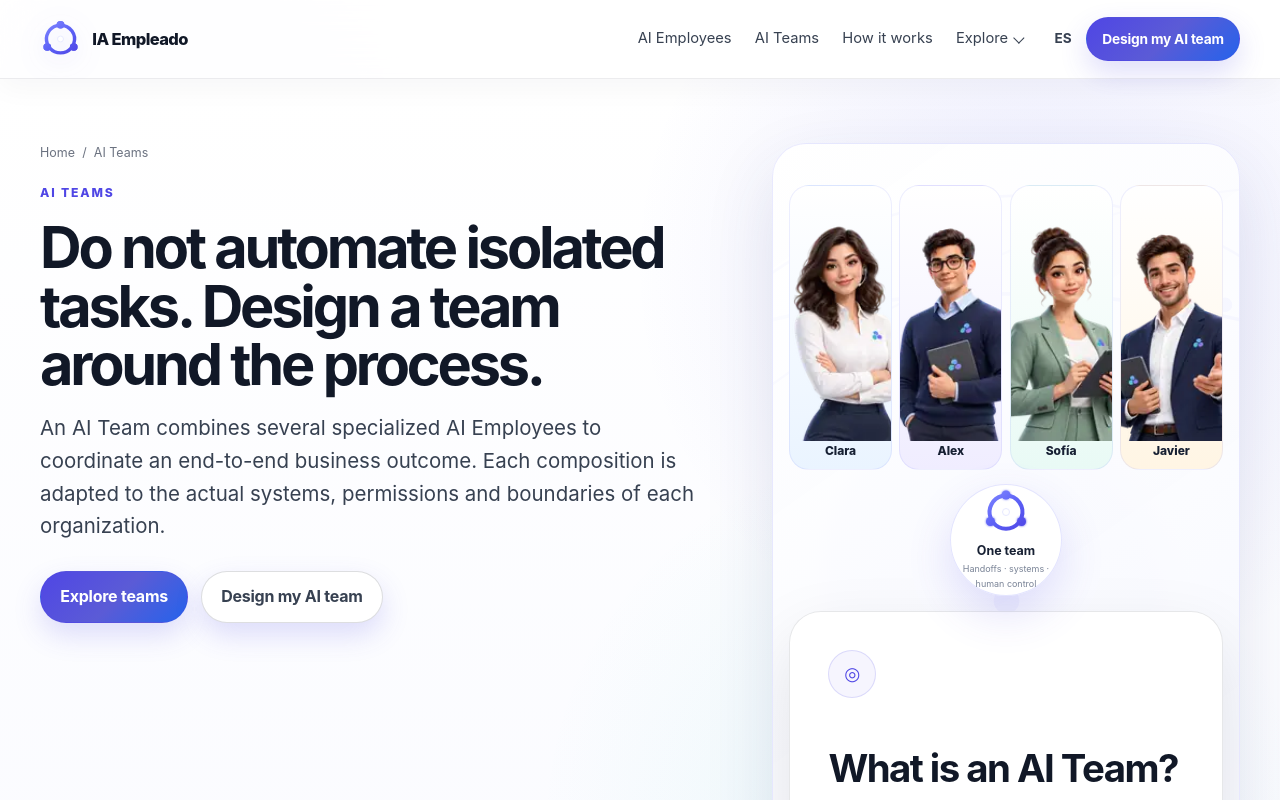
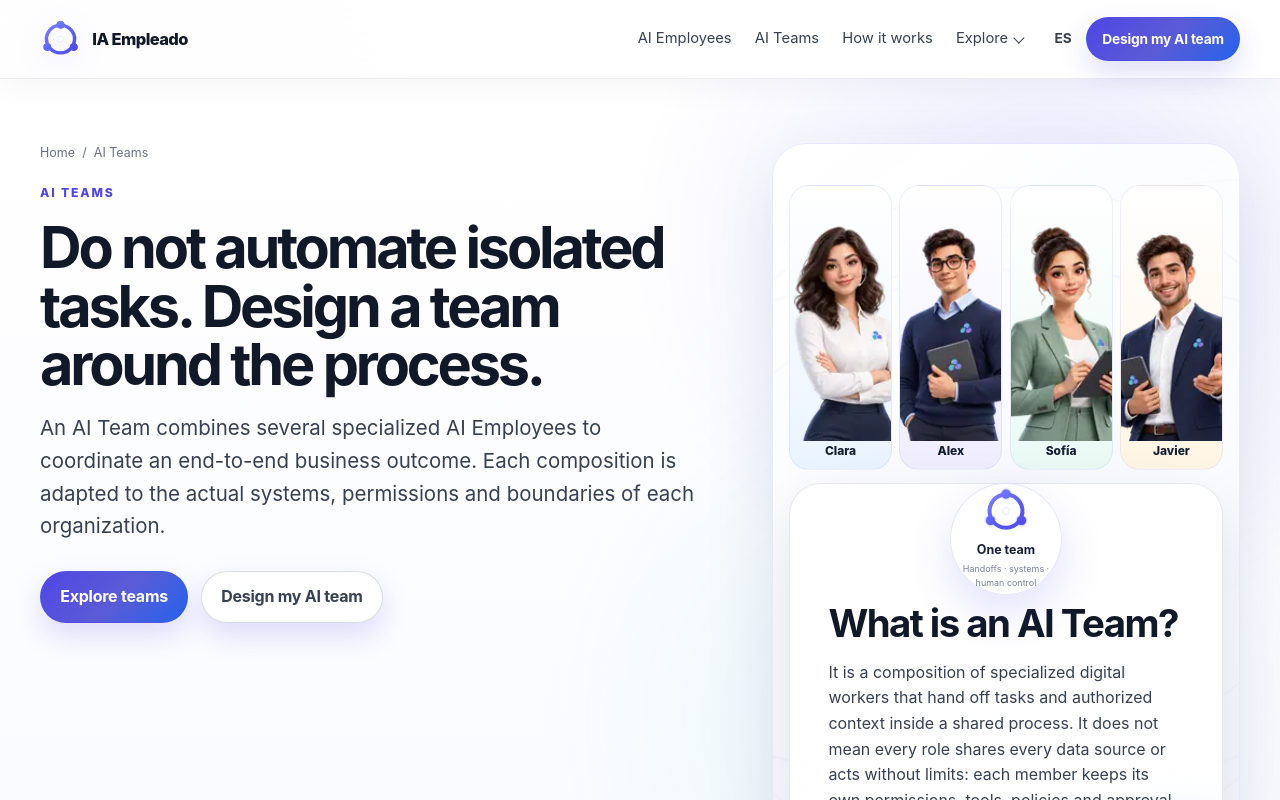
Before and after one commit to Emmakex/ia-empleado-web, a Next.js app: page /en/ai-teams in a window 1280 px wide. Shown: the top 800 px of the page. Built offline with nearby package versions, Linux system fonts and the light colour scheme.

Commit message:
fix: dock team hero core without increasing desktop art height

```diff
--- a/app/brand-visual-polish.css
+++ b/app/brand-visual-polish.css
@@ -19,10 +19,11 @@
     min-height: 140px;
     grid-template-columns: 100px minmax(0, 1fr);
   }
+}
 
-  /* The team hero previously positioned the IA core at 52% of the whole
-     illustration, which made it drift into the definition card as that card
-     grew. Keep the core in normal flow between roster and definition. */
+@media (min-width: 761px) and (max-width: 980px) {
+  /* Tablet uses the two-column portrait roster, so the safest geometry is to
+     keep the core in normal flow between roster and definition. */
   .brand-team-hero-art {
     min-height: 0;
   }
@@ -39,6 +40,33 @@
 
   .brand-team-definition-card {
     margin-top: 0;
+  }
+}
+
+@media (min-width: 981px) {
+  /* On wide screens the roster is a single row. Dock the core into a reserved
+     notch at the top of the definition card instead of positioning it at 52%
+     of a variable-height illustration. This keeps the approved circular motif
+     without letting it cover the heading. */
+  .brand-team-hero-art {
+    min-height: 0;
+  }
+
+  .brand-team-hero-core {
+    left: 50%;
+    top: calc(1rem + 310px + 0.8rem + 56px);
+    width: 112px;
+    height: 112px;
+    transform: translate(-50%, -50%);
+  }
+
+  .brand-team-definition-card {
+    margin-top: 0.8rem;
+    padding-top: 7.5rem;
+  }
+
+  .brand-team-definition-card .team-definition-icon {
+    display: none;
   }
 }
 
```
